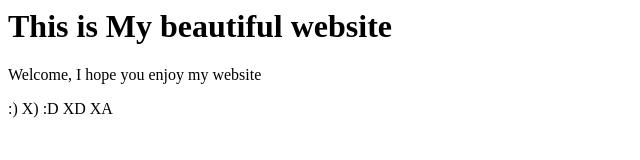
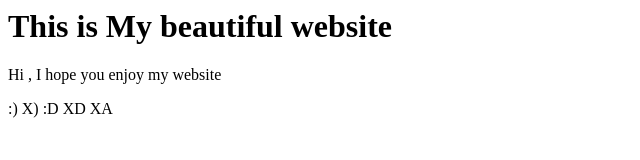
Before and after one commit to roshu1622/paglporgi, a plain HTML site: page index.html in a window 1280 px wide. Shown: the full height of the page, 0-640 px from the left. Drawn offline with Linux system fonts and the light colour scheme.

Commit message:
changed welcome to hi

```diff
--- a/index.html
+++ b/index.html
@@ -1,6 +1,6 @@
 <html>
 <title>This is my website</title>
 <h1>This is My beautiful website</h1>
-<p>Welcome, I hope you enjoy my website</p>
+<p>Hi , I hope you enjoy my website</p>
 <p>:) X) :D XD  XA</p>
 </html>
```
